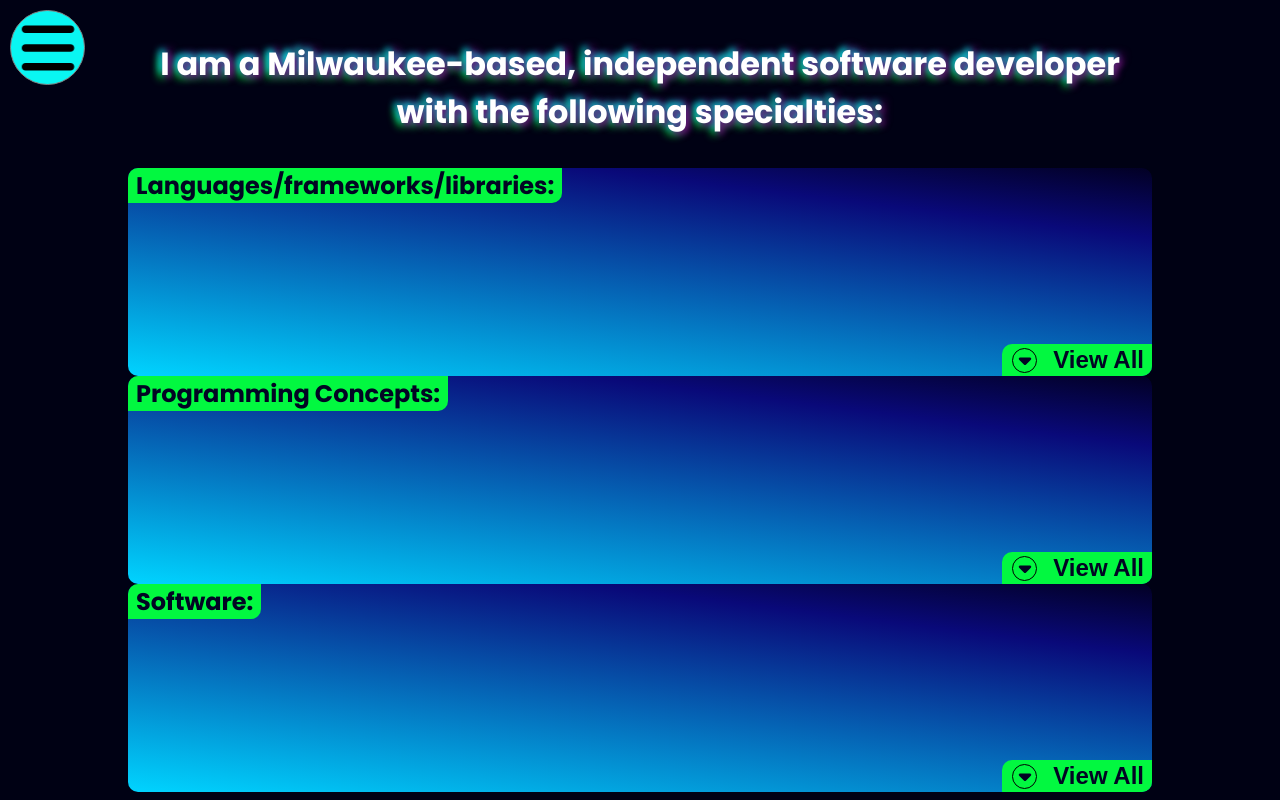
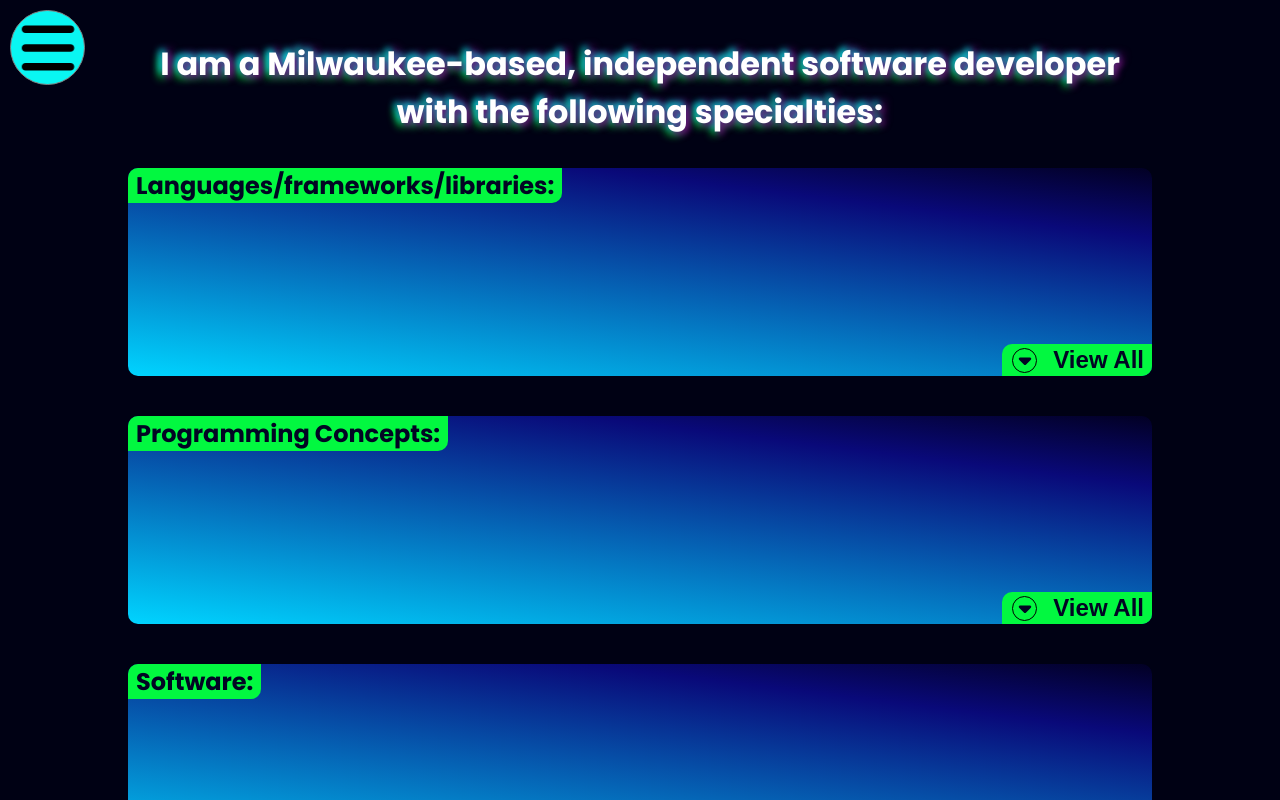
Before and after one commit to abkazan/Portfolio, a React (Create React App) app: page /about in a window 1280 px wide. Shown: the top 800 px of the page. Built offline with nearby package versions, Linux system fonts and the light colour scheme.

Commit message:
styled the sliding element component on the about page

```diff
--- a/src/components/slide.module.css
+++ b/src/components/slide.module.css
@@ -1,4 +1,5 @@
 .container {
+  margin-bottom: 5vh;
   overflow: hidden;
   width: 80vw;
   display: grid;
@@ -173,6 +174,21 @@
   }
 }
 
+.dropdown {
+  /* border: 1px solid red; */
+  overflow: hidden;
+  max-height: 0;
+  transition: max-height 1s ease-in-out;
+  width: 80vw;
+  /* border: 5px groove blue; */
+  /* margin-left: 30vw; */
+  position: relative;
+  bottom: 22vh;
+  color: white;
+  border-radius: 0 0 20px 20px ;
+
+}
+
 .dropdown ul {
   list-style: none;
   display: grid;
@@ -193,31 +209,29 @@
   z-index: 1;
   margin: 0;
   text-align: center;
+  >li {
+    border: 2px solid rgb(204, 238, 6);
+        border-radius: 10px;
+        padding: 5px;
+        margin: 5px;
+        text-transform: uppercase;
+        box-shadow: 3px 3px 10px rgb(112, 62, 188);
+
+  }
 }
 
-.dropdown {
-  /* border: 1px solid red; */
-  overflow: hidden;
-  max-height: 0;
-  transition: max-height 1s ease-in-out;
-  width: 80vw;
-  /* border: 5px groove blue; */
-  /* margin-left: 30vw; */
-  position: relative;
-  bottom: 20vh;
-  color: white;
-}
+
 .dropdown.open {
   max-height: 50vh;
   animation: drop 1s ease-in-out forwards;
 }
 @keyframes drop {
   0% {
-    bottom: 20vh;
+    bottom: 22vh;
     margin-bottom: none;
   }
   100% {
-    bottom: 2vh;
+    bottom: 8vh;
   }
 }
 
@@ -227,16 +241,17 @@
 
 @keyframes shrink {
   0% {
-    bottom: 2vh;
+    bottom: 8vh;
   }
   100% {
-    bottom: 20vh;
+    bottom: 22vh;
   }
 }
 @media (max-width: 600px) {
   .title, .viewAllBtn, .dropdown {
     font-size: .75em;
   }
+
   .element {
     font-size: 1.2em;
   }
--- a/src/pages/AboutPage.js
+++ b/src/pages/AboutPage.js
@@ -11,9 +11,9 @@ const concepts = ['Web development', 'Object-oriented programming', 'Data Struct
                     'Testing and Debugging',
                     'Code Architecure',
                     'Cyber Security',
-                    'Agile/scrum practices and methodologies',
+                    'Agile/scrum practices',
                     'Data analysis/maintenence']
-const software = ['VSCode', 'Github', 'Figma', 'Firebase', 'Google Cloud, Docs, Slides, Sheets, Forms', 'Microsoft Excel, Powerpoint, Word, Propresenter', 'iMovie', 'Logic Pro X']
+const software = ['VSCode', 'Github', 'Linux Terminal','Figma', 'Firebase', 'Google Cloud','Google Slides', 'Microsoft Word','Microsoft Excel']
 
 const cardContent = [
     {text: "My favorite episode of my favorite show growing up was the SP-129 episode of Spongebob where Squidward time-travels to the future and everything is chrome and high-tech. My five year old brain thought this the coolest thing!", value: require('../images/gifs/future-spongebob.gif')},
```
Also changed, not shown: src/components/CoolBtn.js (deleted, +0 -13 lines), src/components/coolbtn.module.scss (deleted, +0 -9 lines).
